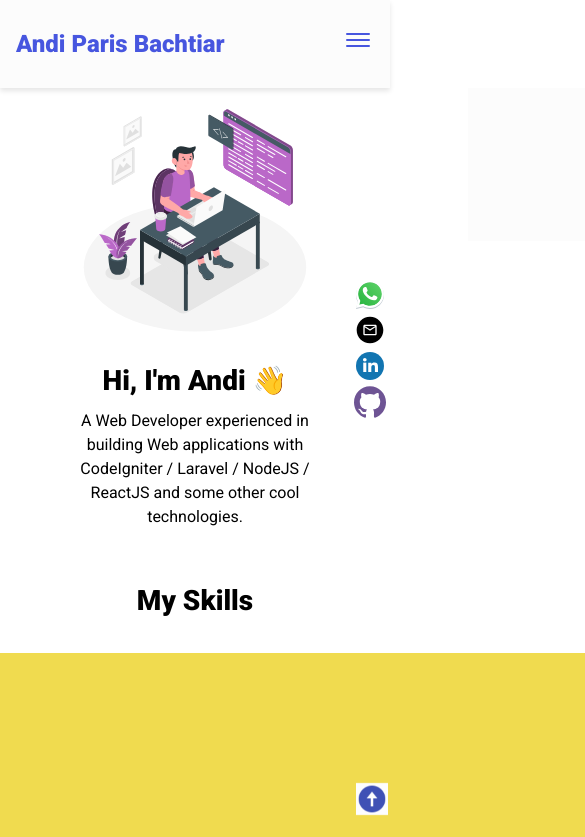
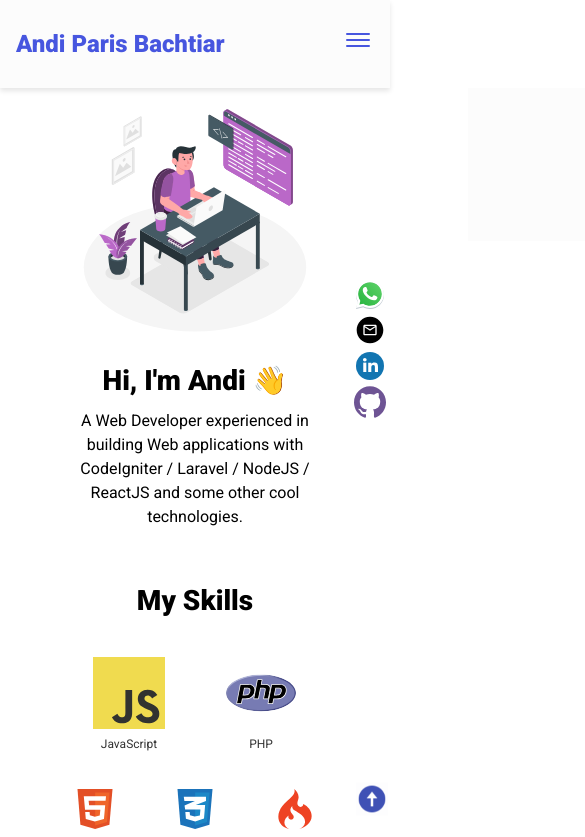
Before and after one commit to andiparis/portfolio--reactjs, a React (Vite) app: page / in a window 390 px wide. Shown: the top 837 px of the page, 585 px wide, since content can reach past the window. Built offline with nearby package versions, Linux system fonts and the light colour scheme.

Commit message:
Update styles in skills icon

```diff
--- a/src/styles/responsive.css
+++ b/src/styles/responsive.css
@@ -29,14 +29,25 @@
     font-size: 2.25rem;
   }
 
-  .icon {
-    width: 10.875rem;
-    height: 10.25rem;
+  .icon-sm {
+    width: 8rem;
+    height: 8rem;
   }
 
-  .icon-svg {
-    width: 7.875rem;
-    height: 7.25rem;
+  .icon-md {
+    width: 10rem;
+    height: 10rem;
+  }
+
+  .icon-svg-sm {
+    width: 5rem;
+    height: 5rem;
+    padding: 0.5rem 0.5rem 0.25rem 0.5rem;
+  }
+
+  .icon-svg-md {
+    width: 7rem;
+    height: 7rem;
   }
 
   .projects-title {
@@ -132,7 +143,7 @@
     font-size: 1.75rem;
   }
 
-  .icon {
+  .icon-md {
     width: 5.875rem;
     height: 5.25rem;
   }
@@ -141,6 +152,27 @@
     width: 3.875rem;
     height: 3.25rem;
     padding: 0;
+  }
+
+  .icon-sm {
+    width: 5rem;
+    height: 5rem;
+  }
+
+  .icon-md {
+    width: 7rem;
+    height: 7rem;
+  }
+
+  .icon-svg-sm {
+    width: 3rem;
+    height: 3rem;
+    padding: 0.25rem 0.25rem 0.25rem 0.25rem;
+  }
+
+  .icon-svg-md {
+    width: 5rem;
+    height: 5rem;
   }
 
   .icon-text {
--- a/src/styles/styles.css
+++ b/src/styles/styles.css
@@ -170,15 +170,26 @@ nav ul li {
   text-align: center;
 }
 
-.icon {
-  width: 11.875rem;
-  height: 11.25rem;
+.icon-sm {
+  width: 9rem;
+  height: 9rem;
 }
 
-.icon-svg {
-  width: 8.875rem;
-  height: 8.25rem;
-  padding: 1.25rem 1.25rem 0.25rem 1.25rem;
+.icon-md {
+  width: 11rem;
+  height: 11rem;
+}
+
+.icon-svg-sm {
+  width: 6rem;
+  height: 6rem;
+  padding: 1rem 1rem 0.25rem 1rem;
+}
+
+.icon-svg-md {
+  width: 8rem;
+  height: 8rem;
+  padding: 0.25rem 0.25rem 0.25rem 0.25rem;
 }
 
 .icon-text {
```
